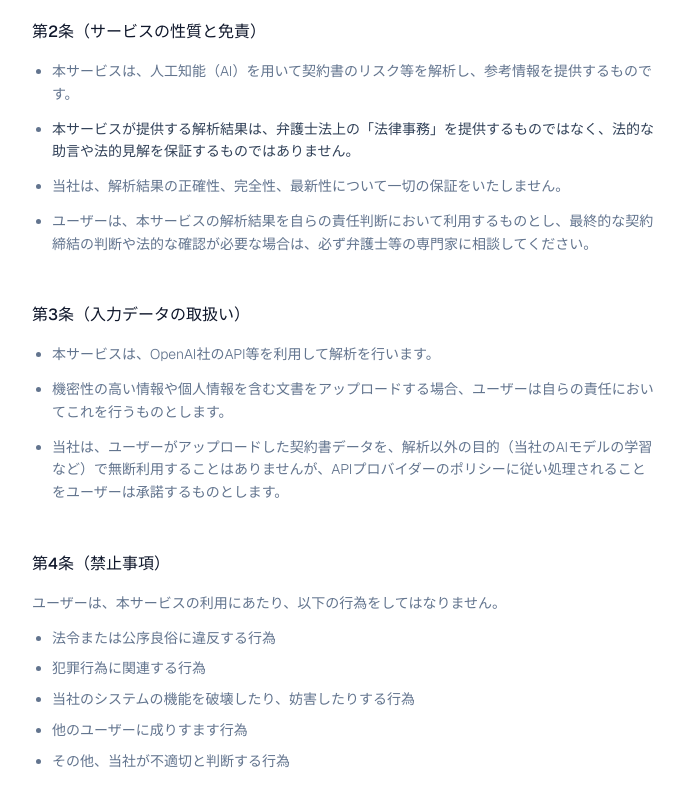
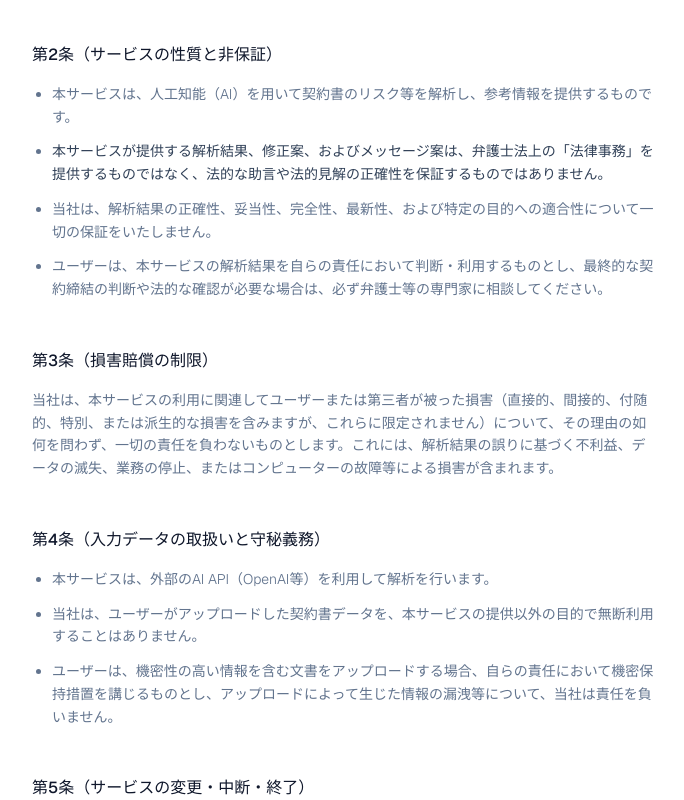
Before and after one commit to komi0929/agree, a Next.js app: page /terms in a window 1280 px wide. Shown: the part 420-1220 px from the top of the page, without its empty margins (296-980 px from the left). Built offline with nearby package versions, Linux system fonts and the light colour scheme.

Commit message:
docs: enhance Terms of Service with limitation of liability and jurisdiction clauses

```diff
--- a/app/terms/page.tsx
+++ b/app/terms/page.tsx
@@ -14,40 +14,48 @@ export default function TermsPage() {
                     <section>
                         <h2 className="text-base font-medium text-slate-900 mb-4">第1条（はじめに）</h2>
                         <p className="text-sm text-slate-500 leading-relaxed font-light">
-                            この利用規約（以下「本規約」）は、株式会社ヒトコト（以下「当社」）が提供する契約書AI解析サービス「agree」（以下「本サービス」）の利用条件を定めるものです。利用者の皆様（以下「ユーザー」）には、本規約に従って本サービスをご利用いただきます。
+                            この利用規約（以下「本規約」）は、株式会社ヒトコト（以下「当社」）が提供する契約書AI解析サービス「agree」（以下「本サービス」）の利用条件を定めるものです。利用者の皆様（以下「ユーザー」）には、本規約に従って本サービスをご利用いただきます。本サービスを利用することにより、ユーザーは本規約の全ての条項に同意したものとみなされます。
                         </p>
                     </section>
 
                     <section>
-                        <h2 className="text-base font-medium text-slate-900 mb-4">第2条（サービスの性質と免責）</h2>
+                        <h2 className="text-base font-medium text-slate-900 mb-4">第2条（サービスの性質と非保証）</h2>
                         <ul className="list-disc pl-5 space-y-3 text-sm text-slate-500 leading-relaxed font-light">
                             <li>本サービスは、人工知能（AI）を用いて契約書のリスク等を解析し、参考情報を提供するものです。</li>
-                            <li><span className="text-slate-700 font-normal">本サービスが提供する解析結果は、弁護士法上の「法律事務」を提供するものではなく、法的な助言や法的見解を保証するものではありません。</span></li>
-                            <li>当社は、解析結果の正確性、完全性、最新性について一切の保証をいたしません。</li>
-                            <li>ユーザーは、本サービスの解析結果を自らの責任判断において利用するものとし、最終的な契約締結の判断や法的な確認が必要な場合は、必ず弁護士等の専門家に相談してください。</li>
+                            <li><span className="text-slate-700 font-normal">本サービスが提供する解析結果、修正案、およびメッセージ案は、弁護士法上の「法律事務」を提供するものではなく、法的な助言や法的見解の正確性を保証するものではありません。</span></li>
+                            <li>当社は、解析結果の正確性、妥当性、完全性、最新性、および特定の目的への適合性について一切の保証をいたしません。</li>
+                            <li>ユーザーは、本サービスの解析結果を自らの責任において判断・利用するものとし、最終的な契約締結の判断や法的な確認が必要な場合は、必ず弁護士等の専門家に相談してください。</li>
                         </ul>
                     </section>
 
                     <section>
-                        <h2 className="text-base font-medium text-slate-900 mb-4">第3条（入力データの取扱い）</h2>
+                        <h2 className="text-base font-medium text-slate-900 mb-4">第3条（損害賠償の制限）</h2>
+                        <p className="text-sm text-slate-500 leading-relaxed font-light">
+                            当社は、本サービスの利用に関連してユーザーまたは第三者が被った損害（直接的、間接的、付随的、特別、または派生的な損害を含みますが、これらに限定されません）について、その理由の如何を問わず、一切の責任を負わないものとします。これには、解析結果の誤りに基づく不利益、データの滅失、業務の停止、またはコンピューターの故障等による損害が含まれます。
+                        </p>
+                    </section>
+
+                    <section>
+                        <h2 className="text-base font-medium text-slate-900 mb-4">第4条（入力データの取扱いと守秘義務）</h2>
                         <ul className="list-disc pl-5 space-y-3 text-sm text-slate-500 leading-relaxed font-light">
-                            <li>本サービスは、OpenAI社のAPI等を利用して解析を行います。</li>
-                            <li>機密性の高い情報や個人情報を含む文書をアップロードする場合、ユーザーは自らの責任においてこれを行うものとします。</li>
-                            <li>当社は、ユーザーがアップロードした契約書データを、解析以外の目的（当社のAIモデルの学習など）で無断利用することはありませんが、APIプロバイダーのポリシーに従い処理されることをユーザーは承諾するものとします。</li>
+                            <li>本サービスは、外部のAI API（OpenAI等）を利用して解析を行います。</li>
+                            <li>当社は、ユーザーがアップロードした契約書データを、本サービスの提供以外の目的で無断利用することはありません。</li>
+                            <li>ユーザーは、機密性の高い情報を含む文書をアップロードする場合、自らの責任において機密保持措置を講じるものとし、アップロードによって生じた情報の漏洩等について、当社は責任を負いません。</li>
                         </ul>
                     </section>
 
                     <section>
-                        <h2 className="text-base font-medium text-slate-900 mb-4">第4条（禁止事項）</h2>
-                        <p className="text-sm text-slate-500 leading-relaxed font-light mb-3">
-                            ユーザーは、本サービスの利用にあたり、以下の行為をしてはなりません。
+                        <h2 className="text-base font-medium text-slate-900 mb-4">第5条（サービスの変更・中断・終了）</h2>
+                        <p className="text-sm text-slate-500 leading-relaxed font-light">
+                            当社は、ユーザーに事前に通知することなく、本サービスの内容を変更し、または本サービスの提供を中断・終了することができるものとします。当社は、これによりユーザーに生じた不利益または損害について、一切の責任を負いません。
                         </p>
+                    </section>
+
+                    <section>
+                        <h2 className="text-base font-medium text-slate-900 mb-4">第6条（準拠法および裁判管轄）</h2>
                         <ul className="list-disc pl-5 space-y-2 text-sm text-slate-500 leading-relaxed font-light">
-                            <li>法令または公序良俗に違反する行為</li>
-                            <li>犯罪行為に関連する行為</li>
-                            <li>当社のシステムの機能を破壊したり、妨害したりする行為</li>
-                            <li>他のユーザーに成りすます行為</li>
-                            <li>その他、当社が不適切と判断する行為</li>
+                            <li>本規約の解釈にあたっては、日本法を準拠法とします。</li>
+                            <li>本サービスに関して紛争が生じた場合には、当社の本店所在地を管轄する裁判所（東京地方裁判所）を専属的合意管轄裁判所とします。</li>
                         </ul>
                     </section>
                 </div>
```
